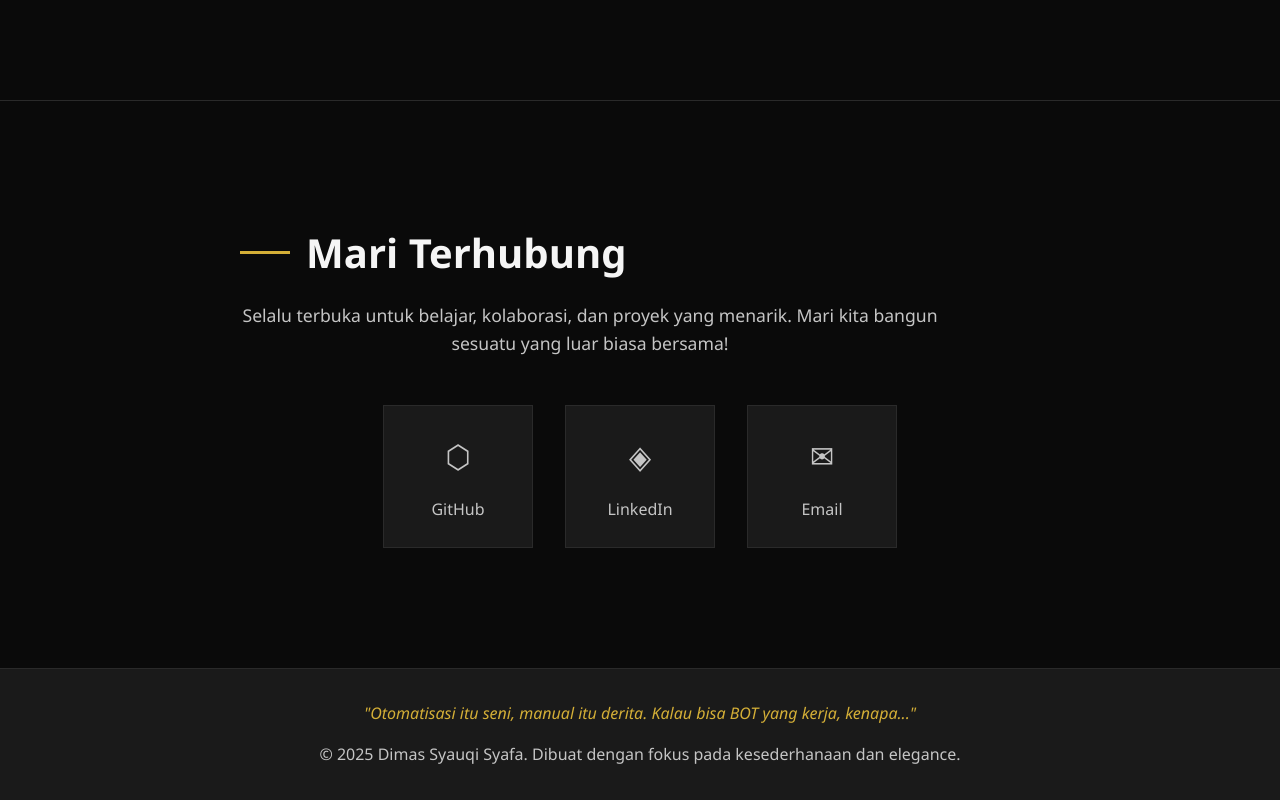
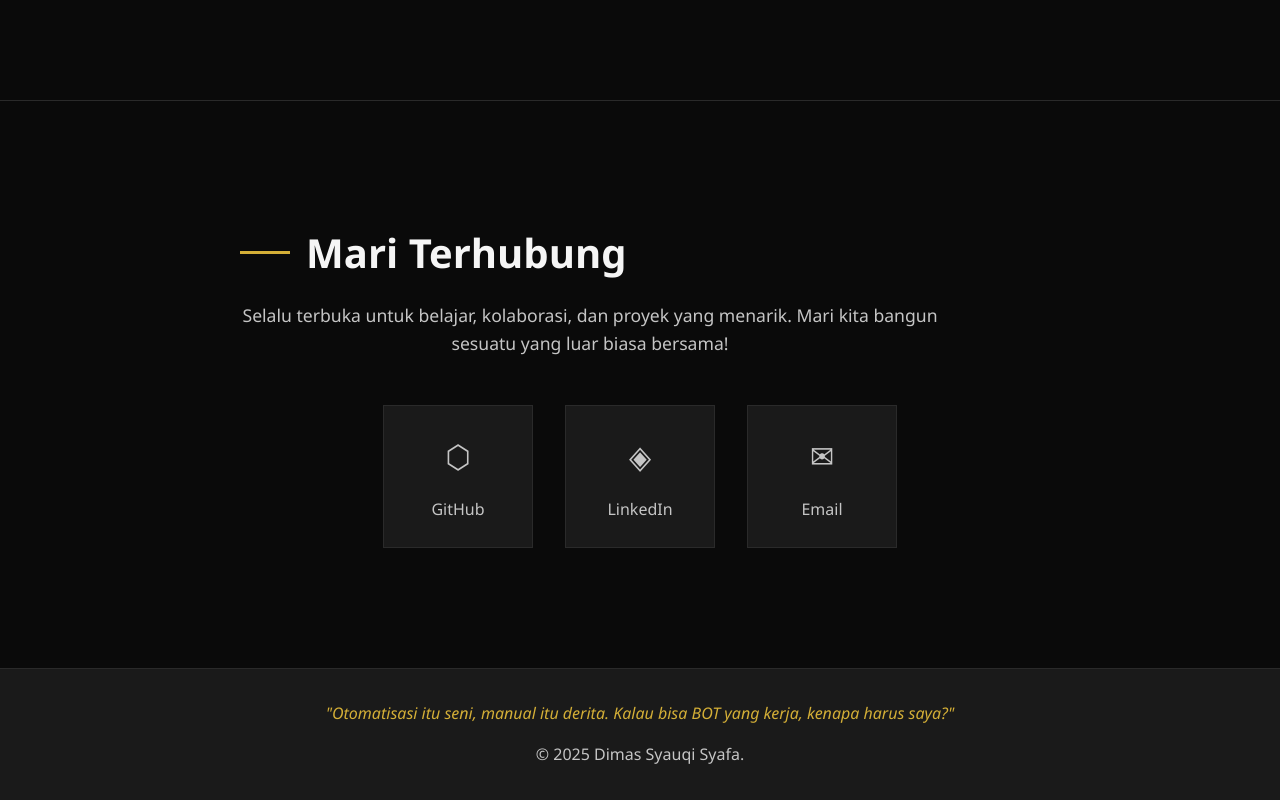
Before and after one commit to syauqqii/syauqqii.github.io, a plain HTML site: page index.html in a window 1280 px wide. Shown: the part 3977-4777 px from the top of the page. Drawn offline with Linux system fonts and the light colour scheme.

Commit message:
Update footer quote and copyright text

```diff
--- a/index.html
+++ b/index.html
@@ -769,8 +769,8 @@
     <!-- Footer -->
     <footer>
         <div class="container">
-            <p class="footer-quote">"Otomatisasi itu seni, manual itu derita. Kalau bisa BOT yang kerja, kenapa..."</p>
-            <p>&copy; 2025 Dimas Syauqi Syafa. Dibuat dengan fokus pada kesederhanaan dan elegance.</p>
+            <p class="footer-quote">"Otomatisasi itu seni, manual itu derita. Kalau bisa BOT yang kerja, kenapa harus saya?"</p>
+            <p>&copy; 2025 Dimas Syauqi Syafa.</p>
         </div>
     </footer>
 </body>
```
